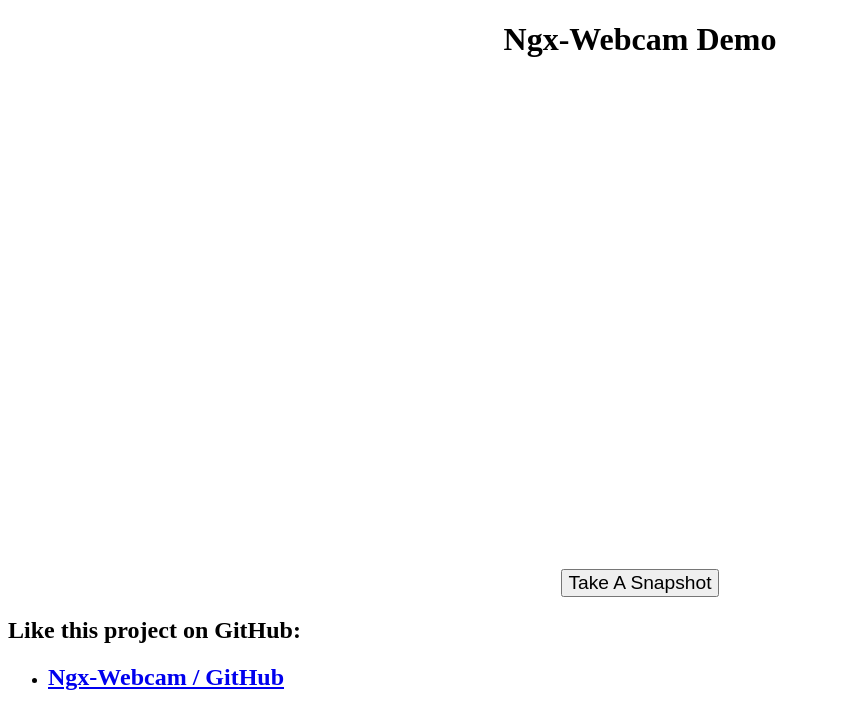
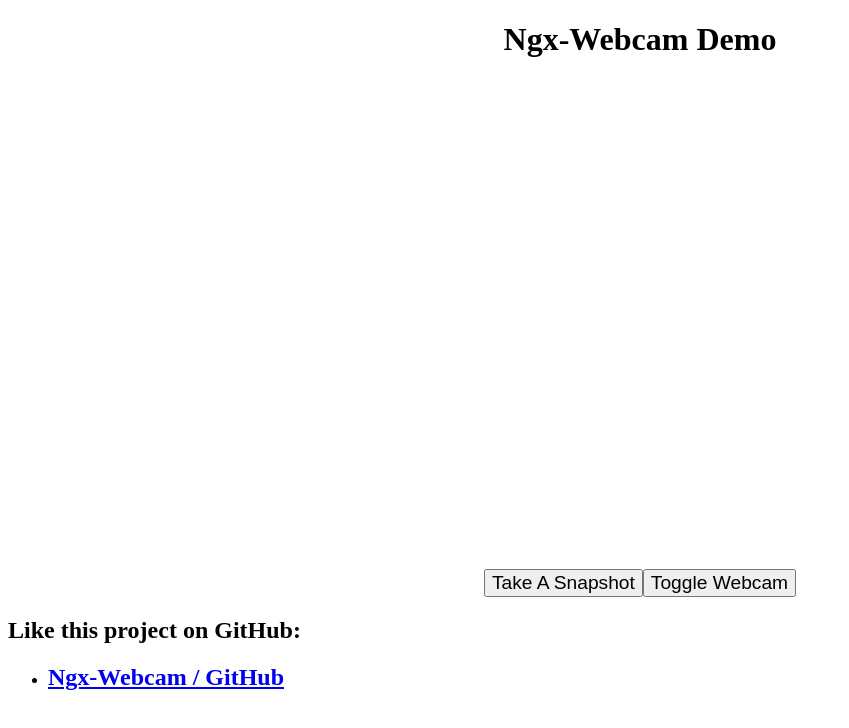
Before and after one commit to basst314/ngx-webcam, an Angular app: page / in a window 1280 px wide. Shown: the top 728 px of the page, without its empty margins (0-849 px from the left). Built offline with nearby package versions, Linux system fonts and the light colour scheme; no server answers.

Commit message:
update test page to test webcam (de)activation

```diff
--- a/src/app/app.component.html
+++ b/src/app/app.component.html
@@ -4,9 +4,10 @@
   </h1>
 
   <div>
-    <webcam [trigger]="triggerObservable" (imageCapture)="handleImage($event)"></webcam>
+    <webcam [trigger]="triggerObservable" (imageCapture)="handleImage($event)" *ngIf="showWebcam"></webcam>
     <br/>
-    <button id="snapshotBtn" (click)="triggerSnapshot();">Take A Snapshot</button>
+    <button class="actionBtn" (click)="triggerSnapshot();">Take A Snapshot</button>
+    <button class="actionBtn" (click)="toggleWebcam();">Toggle Webcam</button>
   </div>
 </div>
 
--- a/src/app/app.component.scss
+++ b/src/app/app.component.scss
@@ -1,4 +1,4 @@
-#snapshotBtn {
+.actionBtn {
   margin-top: 5px;
   font-size: 1.2em;
 }
--- a/src/app/app.component.ts
+++ b/src/app/app.component.ts
@@ -1,6 +1,6 @@
 import {Component} from '@angular/core';
-import {Subject} from "rxjs/Subject";
-import {Observable} from "rxjs/Observable";
+import {Subject} from 'rxjs/Subject';
+import {Observable} from 'rxjs/Observable';
 import {WebcamImage} from "./modules/webcam/domain/webcam-image";
 
 @Component({
@@ -9,14 +9,21 @@
   styleUrls: ['./app.component.scss']
 })
 export class AppComponent {
-  // webcam snapshot trigger
-  private trigger: Subject<void> = new Subject<void>();
+  // toggle webcam on/off
+  public showWebcam = true;
 
   // latest snapshot
   public webcamImage: WebcamImage = null;
 
+  // webcam snapshot trigger
+  private trigger: Subject<void> = new Subject<void>();
+
   public triggerSnapshot(): void {
     this.trigger.next();
+  }
+
+  public toggleWebcam(): void {
+    this.showWebcam = !this.showWebcam;
   }
 
   public handleImage(webcamImage: WebcamImage): void {
```
